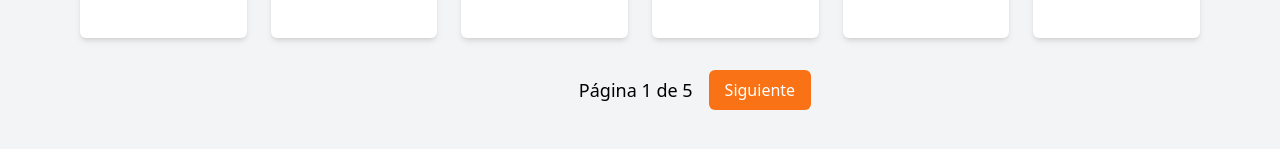
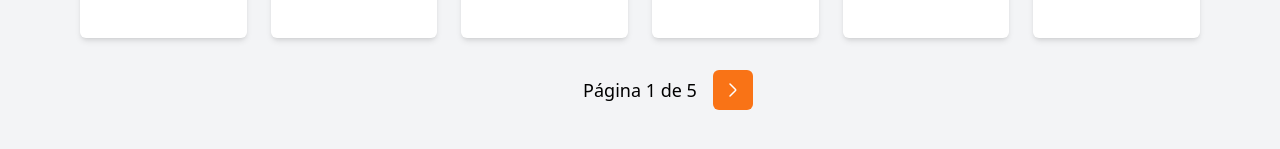
Before and after one commit to JuanLoaiza007/login-register-test, a Next.js app: page / in a window 1280 px wide. Shown: the part 533-682 px from the top of the page. Built offline with nearby package versions, Linux system fonts and the light colour scheme.

Commit message:
style: add pagination icons

```diff
--- a/src/components/products/ProductsGrid.jsx
+++ b/src/components/products/ProductsGrid.jsx
@@ -1,10 +1,12 @@
 'use client'
 import { useState, useEffect } from 'react'
+import { ReactSVG } from 'react-svg'
 import { useFilters } from '@/hooks/useFilters'
 import { loadProducts } from '@/libs/api/productsApi'
 import ProductCard from '@/components/products/ProductCard'
 import { PRODUCT_ID } from '@/libs/api/Constants.js'
 import LoadingOverlay from '@/components/ui/LoadingOverlay'
+import ic from '@/config/assets.json'
 
 export default function ProductsGrid() {
   const [products, setProducts] = useState([])
@@ -66,24 +68,30 @@ export default function ProductsGrid() {
       <div className='flex justify-center items-center mt-8 space-x-4'>
         {/* Botón Anterior */}
         <button
-          className={`px-4 py-2 bg-orange-500 text-white rounded-md transition
+          className={`p-2 bg-orange-500 text-white rounded-md transition
                       ${
                         currentPage === 1 || totalPages === 0 ? 'invisible' : ''
                       }`}
           onClick={() => changePage(currentPage - 1)}
           disabled={currentPage === 1 || totalPages === 0}
         >
-          Anterior
+          <ReactSVG
+            className='fill-none text-white hover:fill-black'
+            src={ic.ui.arrowLeft}
+            alt='arrow-left'
+            width={24}
+            height={24}
+          />
         </button>
 
         {/* Información de la página */}
         {totalPages > 0 && (
-          <span className='text-lg'>{`Página ${currentPage} de ${totalPages}`}</span>
+          <span className='text-lg select-none'>{`Página ${currentPage} de ${totalPages}`}</span>
         )}
 
         {/* Botón Siguiente */}
         <button
-          className={`px-4 py-2 bg-orange-500 text-white rounded-md transition
+          className={`p-2 bg-orange-500 text-white rounded-md transition
                       ${
                         currentPage === totalPages || totalPages === 0
                           ? 'invisible'
@@ -92,7 +100,13 @@ export default function ProductsGrid() {
           onClick={() => changePage(currentPage + 1)}
           disabled={currentPage === totalPages || totalPages === 0}
         >
-          Siguiente
+          <ReactSVG
+            className='fill-none text-white hover:fill-black'
+            src={ic.ui.arrowRight}
+            alt='arrow-right'
+            width={24}
+            height={24}
+          />
         </button>
       </div>
     </div>
--- a/src/config/assets.json
+++ b/src/config/assets.json
@@ -1,7 +1,9 @@
 {
   "ui": {
     "menu": "/assets/icons/menu.svg",
-    "cart": "/assets/icons/shopping-cart.svg"
+    "cart": "/assets/icons/shopping-cart.svg",
+    "arrowLeft": "/assets/icons/arrow-left.svg",
+    "arrowRight": "/assets/icons/arrow-right.svg"
   },
   "brands": {},
   "dev": {
```
Also changed, not shown: public/assets/icons/arrow-left.svg (added), public/assets/icons/arrow-right.svg (added).
